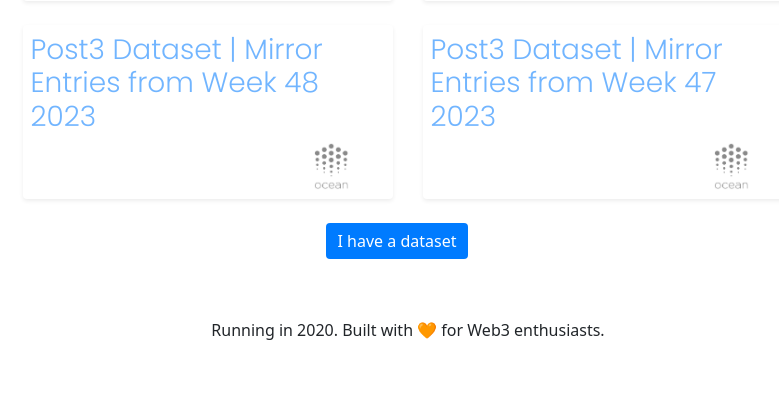
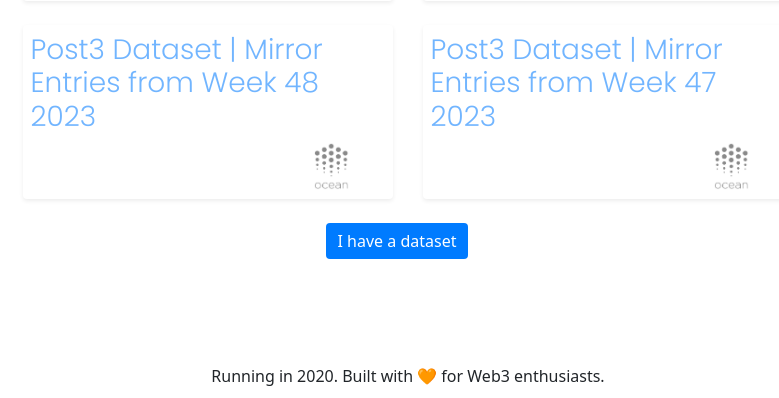
Before and after one commit to macrodrigues/post3-engine, a Flask app: template templates/index.html in a window 1280 px wide. Shown: the part 408-806 px from the top of the page, without its empty margins (232-1011 px from the left). Run offline with Flask 3, Linux system fonts and the light colour scheme; the template is opened without the code that fills it: most values are stand-ins (such as "Sample title", 1, 10 or a date in 2020); some libraries are stand-ins or nearby versions; some web fonts are replaced.

Commit message:
change in css

```diff
--- a/static/css/styles.css
+++ b/static/css/styles.css
@@ -161,7 +161,6 @@ footer {
   text-align: center;
   position: absolute;
   bottom: 0;
-  height: 80px;
-  padding-bottom: 20px;
+  padding-bottom: 10px;
   width: 100%;
 }
```
